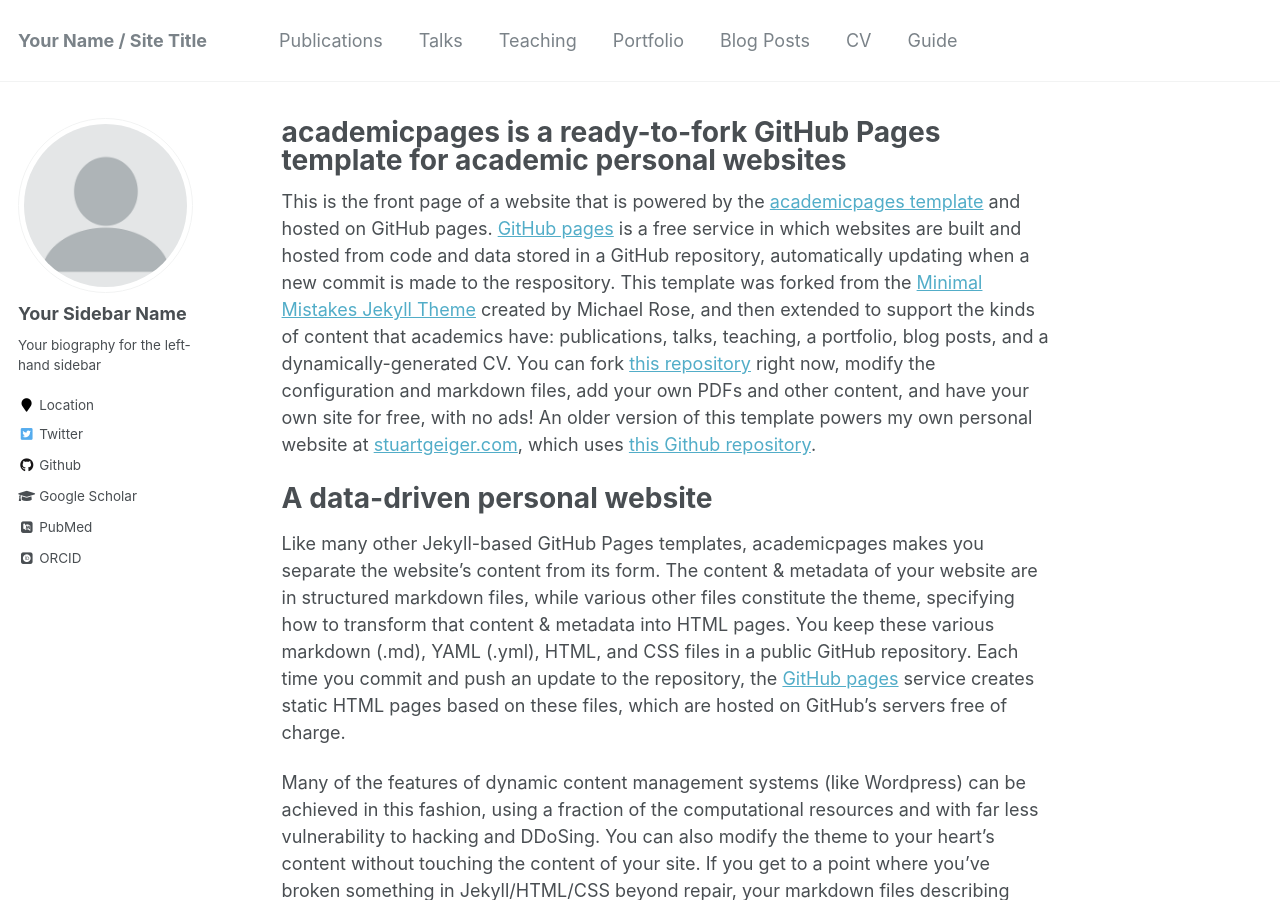
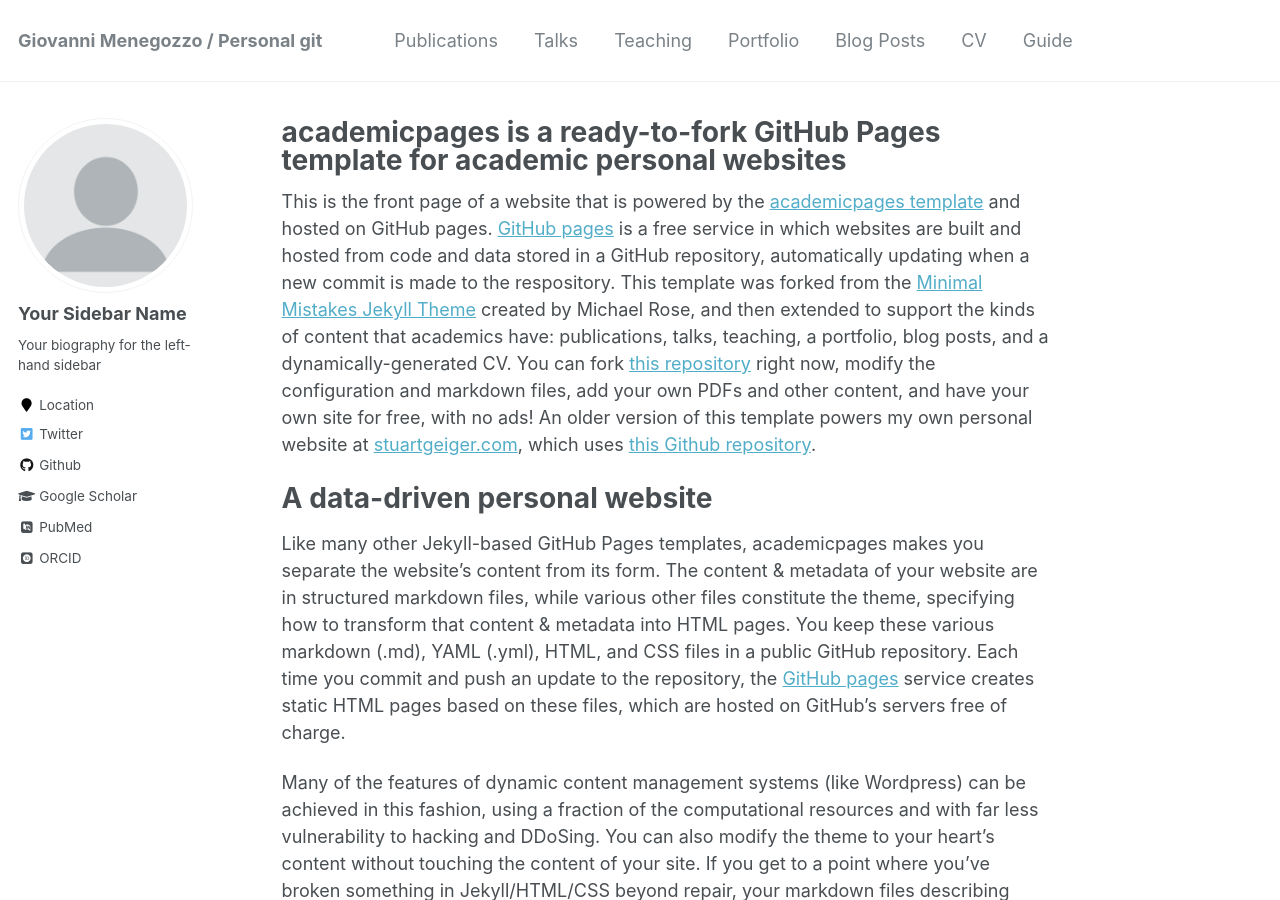
Before and after one commit to giovanniMen/giovannimenegozzosite, a Jekyll site: the page built from _pages/about.md, in a window 1280 px wide and 900 px high. Built offline with Jekyll 4.4.1, drawn with Linux system fonts in a browser that asks for light colours; some web fonts are replaced; some of the changed text lies outside the part shown.

Commit message:
Update _config.yml

```diff
--- a/_config.yml
+++ b/_config.yml
@@ -6,14 +6,14 @@
 # `jekyll serve`. If you change this file, please restart the server process.
 
 # Site Settings
-locale                   : "en-US"
-title                    : "Your Name / Site Title"
+locale                   : "it-ITALY"
+title                    : "Giovanni Menegozzo / Personal git"
 title_separator          : "-"
-name                     : &name "Your Name"
-description              : &description "personal description"
-url                      : https://academicpages.github.io # the base hostname & protocol for your site e.g. "https://mmistakes.github.io"
+name                     : &name "Giovanni Menegozzo"
+description              : &description "Hi! Thank for your interest! Here's something about me..."
+url                      : https://giovannimen.github.io/giovannimenegozzosite/ # the base hostname & protocol for your site e.g. "https://mmistakes.github.io"
 baseurl                  : "" # the subpath of your site, e.g. "/blog"
-repository               : "academicpages/academicpages.github.io"
+repository               : "github.com/giovanniMen/giovannimenegozzosite"
 teaser                   :  # filename of teaser fallback teaser image placed in /images/, .e.g. "500x300.png"
 breadcrumbs              : false # true, false (default)
 words_per_minute         : 160
@@ -176,13 +176,13 @@
 # Collections
 collections:
   teaching:
-    output: true
+    output: false
     permalink: /:collection/:path/
   publications:
     output: true
     permalink: /:collection/:path/
   portfolio:
-    output: true
+    output: false
     permalink: /:collection/:path/
   talks:
     output: true
```
